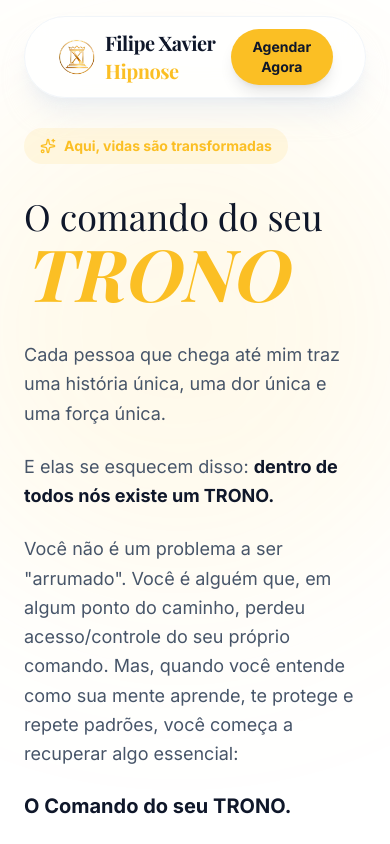
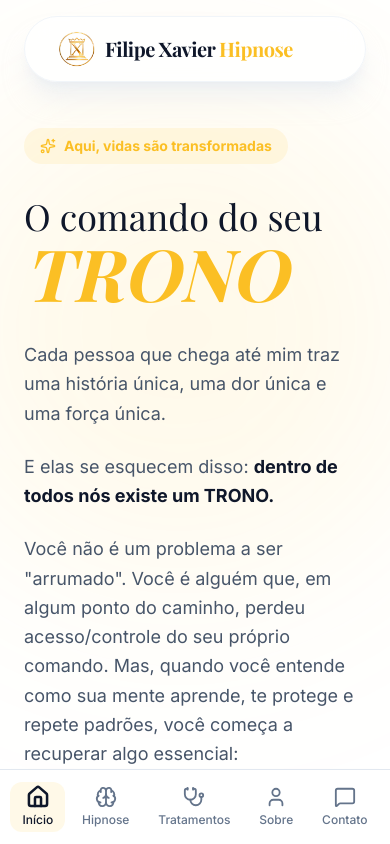
Before and after one commit to jairosouza67/XavierHipnose, a React (Vite) app: page / in a window 390 px wide. Shown: the top 844 px of the page. Built offline with nearby package versions, Linux system fonts and the light colour scheme; a web font is replaced by a local one.

Commit message:
Navbar mobile

```diff
--- a/src/App.tsx
+++ b/src/App.tsx
@@ -1,6 +1,7 @@
 import React, { Suspense, lazy } from 'react';
 import Header from './components/layout/Header';
 import Footer from './components/layout/Footer';
+import MobileNavBar from './components/layout/MobileNavBar';
 import HeroSection from './components/sections/HeroSection';
 import LoadingSpinner from './components/ui/LoadingSpinner';
 import SkipToContent from './components/ui/SkipToContent';
@@ -33,7 +34,7 @@
     );
 
     return (
-        <div className="min-h-screen bg-white">
+        <div className="min-h-screen bg-white pb-20 lg:pb-0">
             {/* Skip to content link for keyboard navigation (a11y) */}
             <SkipToContent targetId="main-content" />
 
@@ -69,6 +70,8 @@
                 </Suspense>
             </main>
 
+            <MobileNavBar activeTab={activeTab} onTabChange={handleTabChange} />
+
             <Footer onNavigate={handleTabChange} />
 
             {/* Floating WhatsApp - Fixed at bottom */}
--- a/src/components/layout/Header.tsx
+++ b/src/components/layout/Header.tsx
@@ -22,7 +22,7 @@
           <TabNavigation items={navItems} activeTab={activeTab} onTabChange={onTabChange} />
         </div>
 
-        <div className="flex items-center gap-4">
+        <div className="hidden lg:flex items-center gap-4">
           <Button variant="primary" size="sm" onClick={() => onTabChange('contato')}>
             Agendar Agora
           </Button>
--- /dev/null
+++ b/src/components/layout/MobileNavBar.tsx
@@ -0,0 +1,52 @@
+import React from 'react';
+import { Home, Brain, Stethoscope, User, MessageSquare } from 'lucide-react';
+import { ViewState } from '../../types';
+
+interface MobileNavBarProps {
+  activeTab: ViewState;
+  onTabChange: (id: ViewState) => void;
+}
+
+const MobileNavBar = ({ activeTab, onTabChange }: MobileNavBarProps) => {
+  const navItems = [
+    { id: 'home' as ViewState, icon: Home, label: 'Início' },
+    { id: 'hipnose' as ViewState, icon: Brain, label: 'Hipnose' },
+    { id: 'servicos' as ViewState, icon: Stethoscope, label: 'Tratamentos' },
+    { id: 'sobre' as ViewState, icon: User, label: 'Sobre' },
+    { id: 'contato' as ViewState, icon: MessageSquare, label: 'Contato' },
+  ];
+
+  return (
+    <nav className="lg:hidden fixed bottom-0 left-0 right-0 z-50 bg-white border-t border-slate-200 shadow-lg">
+      <div className="flex items-center justify-around px-2 py-3">
+        {navItems.map((item) => {
+          const Icon = item.icon;
+          const isActive = activeTab === item.id;
+
+          return (
+            <button
+              key={item.id}
+              onClick={() => onTabChange(item.id)}
+              className={`flex flex-col items-center gap-1 px-3 py-1 rounded-xl transition-all duration-300 ${
+                isActive
+                  ? 'text-primary bg-secondary/10'
+                  : 'text-slate-500 hover:text-primary'
+              }`}
+            >
+              <Icon
+                size={22}
+                className={`transition-all duration-300 ${isActive ? 'scale-110' : ''}`}
+                strokeWidth={isActive ? 2.5 : 2}
+              />
+              <span className={`text-xs font-medium ${isActive ? 'font-bold' : ''}`}>
+                {item.label}
+              </span>
+            </button>
+          );
+        })}
+      </div>
+    </nav>
+  );
+};
+
+export default MobileNavBar;
```
